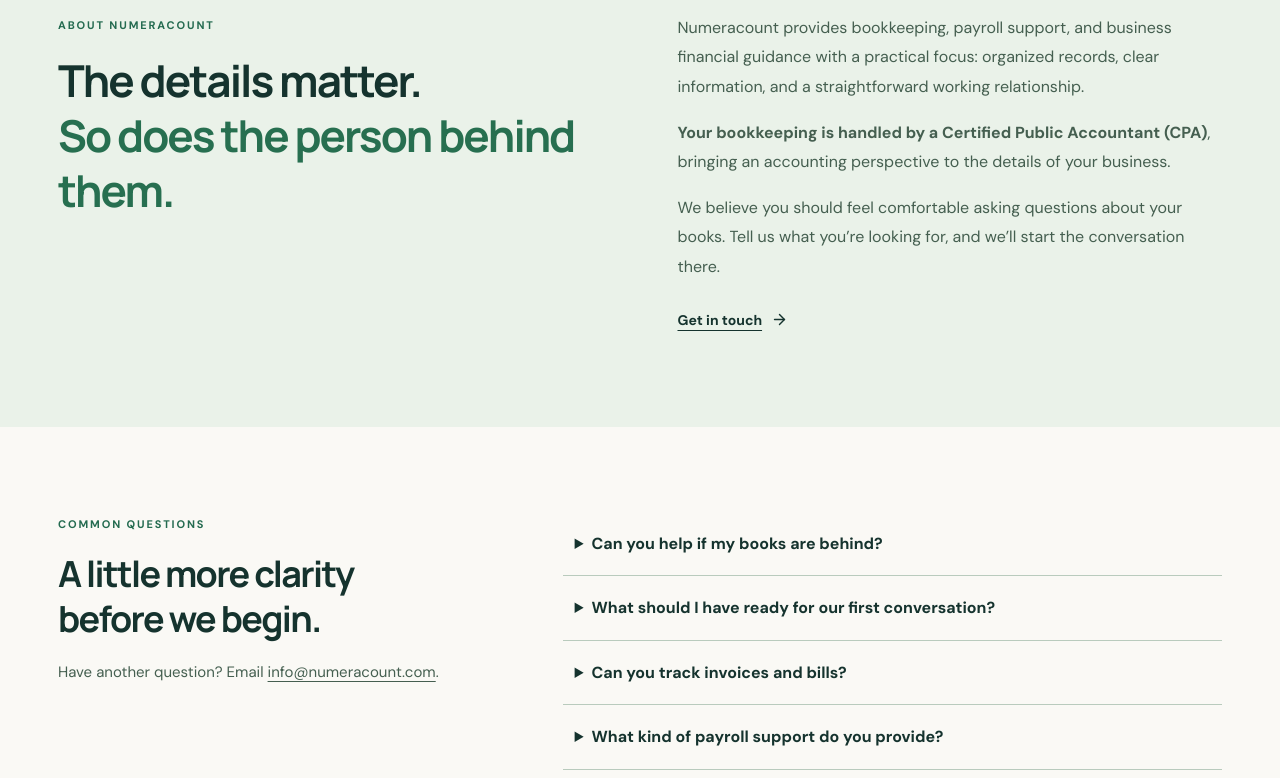
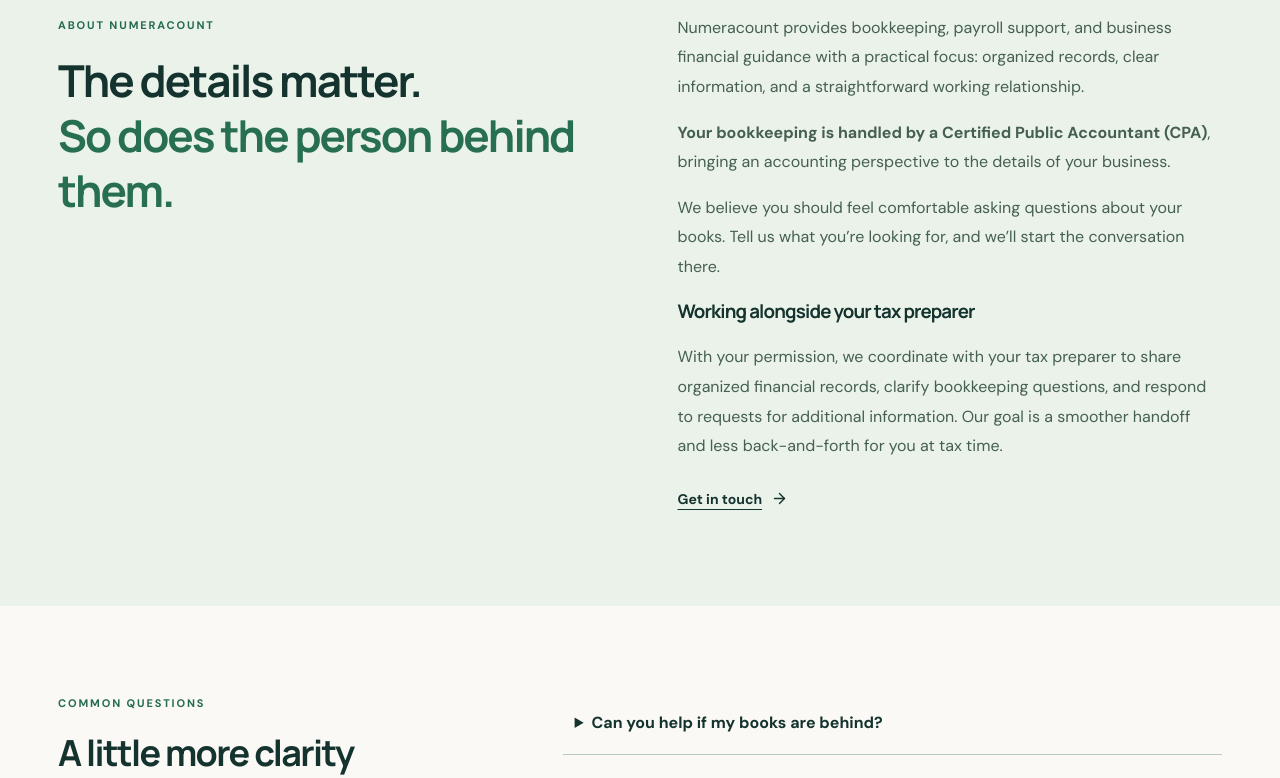
Before and after one commit to badakhshanroxana7/numeracount.com, a Next.js app: page / in a window 1280 px wide. Shown: the part 3542-4320 px from the top of the page. Built offline with nearby package versions, Linux system fonts and the light colour scheme.

Commit message:
Explain coordination with clients' tax preparers

```diff
--- a/app/page.tsx
+++ b/app/page.tsx
@@ -63,7 +63,7 @@ export default function Home() {
       </div></section>
       <section id="about" className="about-section" aria-labelledby="about-title"><div className="container about-grid">
         <div><span className="section-kicker">ABOUT NUMERACOUNT</span><h2 id="about-title">The details matter.<br/><em>So does the person behind them.</em></h2></div>
-        <div><p>Numeracount provides bookkeeping, payroll support, and business financial guidance with a practical focus: organized records, clear information, and a straightforward working relationship.</p><p><strong>Your bookkeeping is handled by a Certified Public Accountant (CPA)</strong>, bringing an accounting perspective to the details of your business.</p><p>We believe you should feel comfortable asking questions about your books. Tell us what you’re looking for, and we’ll start the conversation there.</p><a href={contactHref} className="text-link">Get in touch <ArrowRight size={17} aria-hidden="true"/></a></div>
+        <div><p>Numeracount provides bookkeeping, payroll support, and business financial guidance with a practical focus: organized records, clear information, and a straightforward working relationship.</p><p><strong>Your bookkeeping is handled by a Certified Public Accountant (CPA)</strong>, bringing an accounting perspective to the details of your business.</p><p>We believe you should feel comfortable asking questions about your books. Tell us what you’re looking for, and we’ll start the conversation there.</p><h3>Working alongside your tax preparer</h3><p>With your permission, we coordinate with your tax preparer to share organized financial records, clarify bookkeeping questions, and respond to requests for additional information. Our goal is a smoother handoff and less back-and-forth for you at tax time.</p><a href={contactHref} className="text-link">Get in touch <ArrowRight size={17} aria-hidden="true"/></a></div>
       </div></section>
       <section className="container faq-section" aria-labelledby="faq-title"><div className="faq-intro"><span className="section-kicker">COMMON QUESTIONS</span><h2 id="faq-title">A little more clarity<br/>before we begin.</h2><p>Have another question? Email <a href={contactHref}>{email}</a>.</p></div><div className="faq-list">
         <details><summary>Can you help if my books are behind?</summary><p>Yes. Catch-up and cleanup bookkeeping can help organize overdue records, identify missing information, and address inconsistencies. We’ll first discuss how far behind the books are and which records are available so we can agree on the work involved.</p></details>
```
